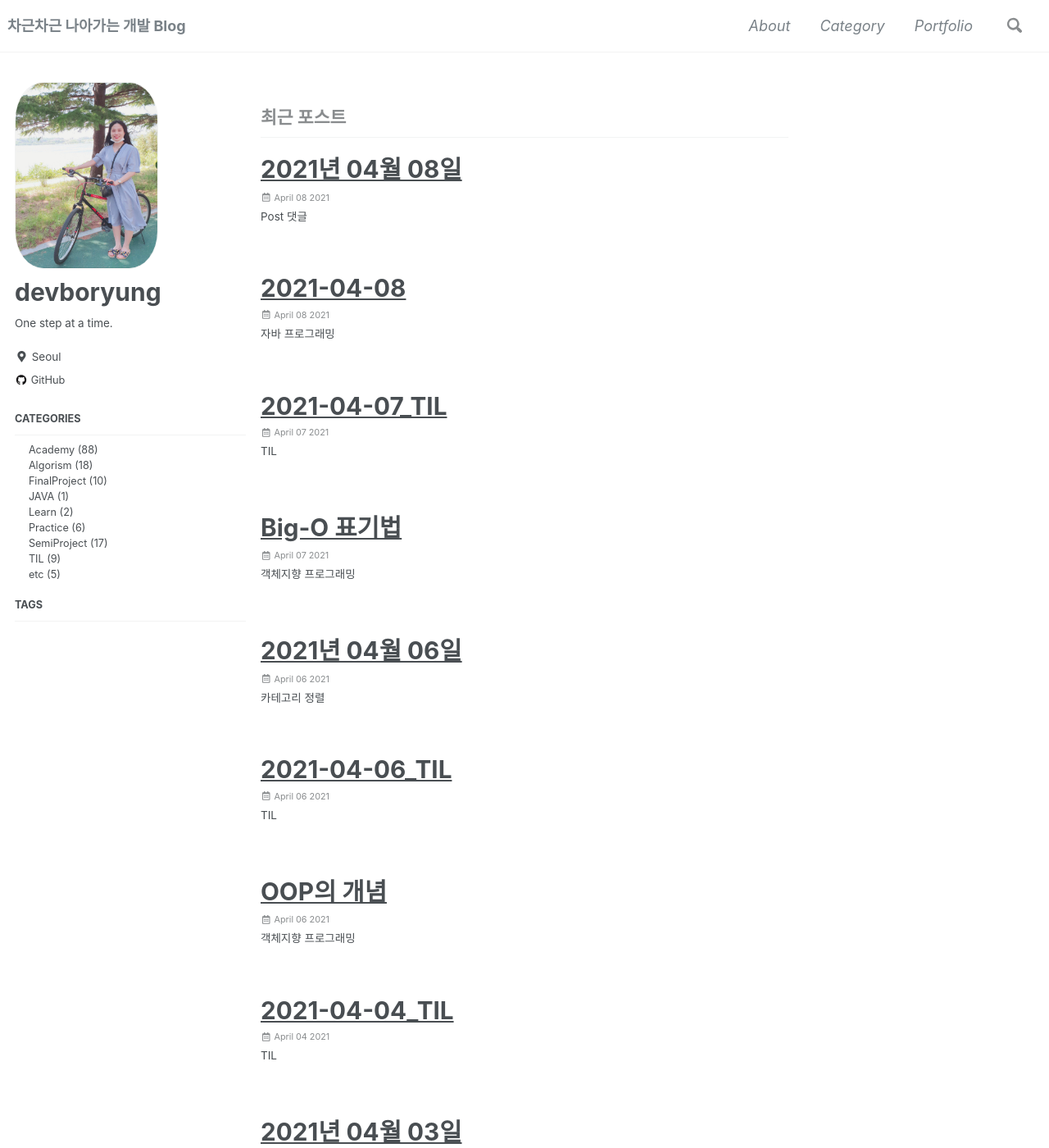
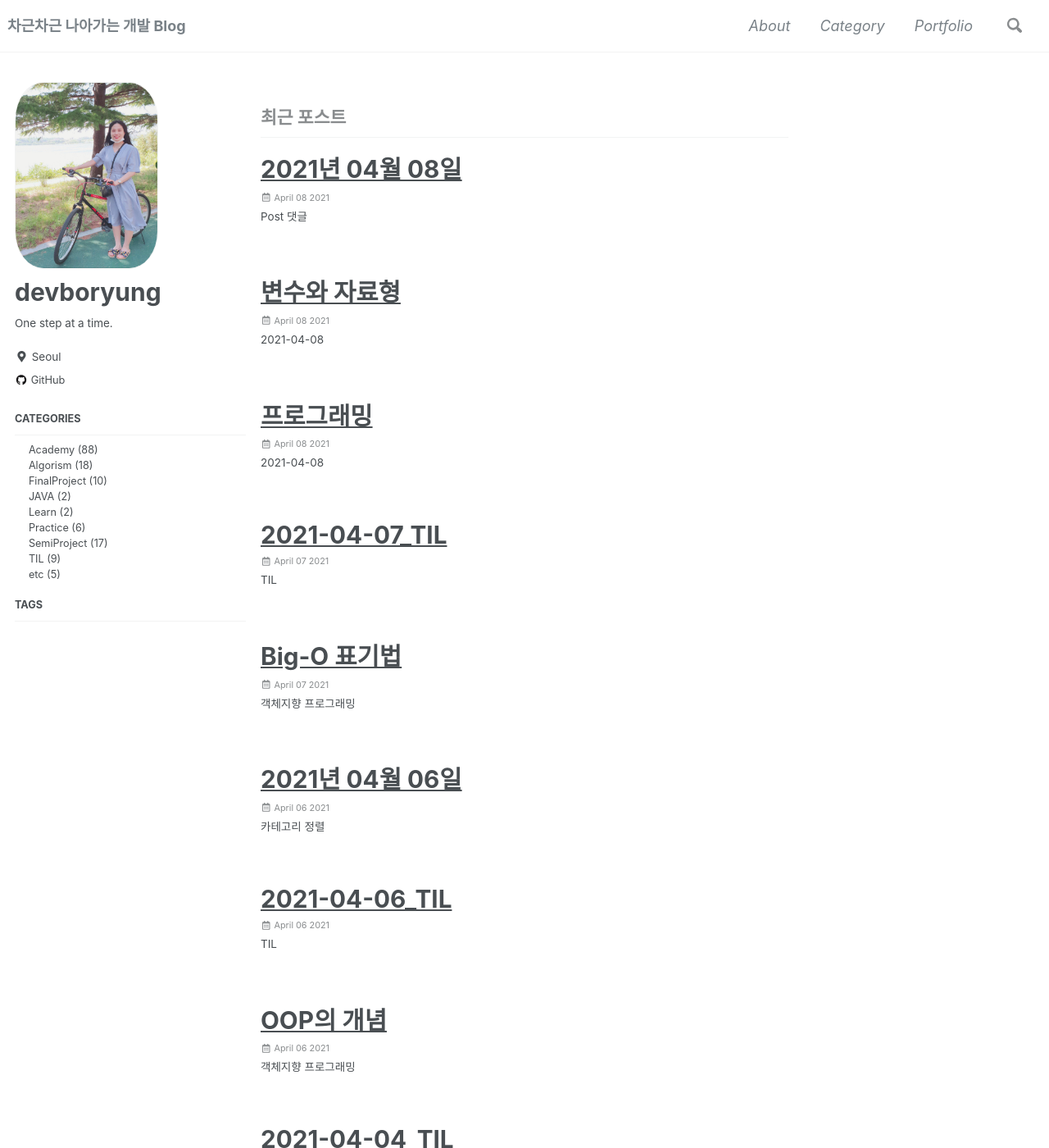
Before and after one commit to devboryung/devboryung.github.io, a Jekyll site: the page built from index.html, in a window 1280 px wide and 1400 px high. Shown: the whole window at 82% size. Built offline with Jekyll 4.4.1, drawn with Linux system fonts in a browser that asks for light colours; nearby versions of some CDN libraries; the list of posts is cut into pages by our own code; comment, search, counter and statistics services are not loaded; a style sheet for code colours, icons or effects is not loaded; some of the changed lines change nothing that is shown; some of the changed text lies outside the part shown.

Commit message:
Variable

````diff
--- a/_posts/JAVA/2021-04-08-Programming.md
+++ b/_posts/JAVA/2021-04-08-1-Programming.md
@@ -1,6 +1,6 @@
 ---
-title: "2021-04-08"
-excerpt: "자바 프로그래밍"
+title: "프로그래밍"
+excerpt: "2021-04-08"
 categories:
   - JAVA
 tags:
--- /dev/null
+++ b/_posts/JAVA/2021-04-08-2-Variable.md
@@ -0,0 +1,134 @@
+---
+title: "변수와 자료형"
+excerpt: "2021-04-08"
+categories:
+  - JAVA
+tags:
+  - Learn
+  - JAVA
+  - Inflearn
+  - DoIt
+toc: true
+---
+
+## 컴퓨터에서 데이터 표현하는 법
+
+- 컴퓨터는 0과 1로만 데이터를 저장 함
+- bit : 컴퓨터가 표현하는 데이터의 최소 단위로 2진수 하나의 값을 저장할 수 있는 메모리의 크기
+- byte : 1byte = 8bit
+
+<br><br>
+
+int num = 10; (10진수)<br>
+int bNum = 0B1010; (0B = 2진수)<br>
+int oNum = 012; (0 = 8진수)<br>
+int hNum = 0XA; (0X = 16진수)<br>
+
+![image](https://user-images.githubusercontent.com/73421820/114037130-a802e380-98bb-11eb-9c7d-b7173050864f.png) <br>
+
+
+<br><br>
+
+### 2진수에서 음의 정수 표현하는 방법
+
+- 양수에 대해서 2의 보수를 취한다.
+우선 1의 보수를 취한 후, 1을 더한다.<br>
+*EX)* 00000101  = 5<br>
+&nbsp;&nbsp;&nbsp;&nbsp;&nbsp;11111010 + 1<br>
+&nbsp;&nbsp;&nbsp;&nbsp;&nbsp;11111011  = -5<br>
+
+```java
+// int 32bit
+int num1 = 0B00000000000000000000000000000101;
+int num2 = 0B11111111111111111111111111111011;
+
+int sum = num1 + num2;
+
+System.out.println("num1 : " + num1);
+System.out.println("num2 : " + num2);
+System.out.println("sum : " + sum);
+```
+
+![image](https://user-images.githubusercontent.com/73421820/114040130-4a23cb00-98be-11eb-9248-e527dd230e57.png)<br>
+
+<br><br>
+
+## 변수란?
+
+변수 : 변하는 수 <br>
+변수를 사용하게 되면 변수의 값이 저장될 공간(메모리)이 생기게 되는데,
+변수는 그 공간의 주소 대신 부르는 이름이다. <br>
+<br><br>
+
+
+### 변수 선언 시 주의점
+1. 변수의 이름은 알파벳,숫자,_,$로 구성된다.
+2. 대소문자를 구분한다.
+3. 숫자로 시작할 수 없고, 키워드를 사용할 수 없다.
+4. 이름 사이에 공백이 있을 수 없다.
+<br><br>
+
+
+
+
+## 문자 인코딩
+컴퓨터에서는 문자도 내부적으로는 비트의 조합으로 표현한다.<br>
+자바에서는 문자를 2바이트로 처리한다.<br>
+
+**인코딩** : 각 문자에 따른 특정 숫자 값을 부여<br>
+**디코딩**: 숫자 값을 원래의 문자로 변환 <br>
+<br>
+
+**아스키** : 1바이트로 영문자, 숫자, 특수문자 등 표현<br>
+**유니코드** : 한글과 같은 복잡한 언어를 표현하기 위한 표준 인코딩(UTF-8, UTF-16)<br>
+문자를 변수에 저장할 때 문자에 해당하는 코드 값이 저장되는데, JAVA는 유니코드 UTF-16을 사용한다.<br>
+
+<br><br>
+
+## 자료형 없이 변수 사용하기 (자바10부터)
+
+- 자료형이 필요한 이유
+변수를 선언 할 때 변수가 사용할 메모리 크기와 타입을 구분하기 위해 사용한다.
+<br>
+
+지역 변수 자료형 추론 : <br>
+변수에 대입되는 값을 보고 컴파일러가 추론.
+
+*EX)* var num = 10;  ->  int num = 10; <br>
+&nbsp;&nbsp;&nbsp;&nbsp;&nbsp; var dNum = 10.0;  ->  double dnum = 10.0;  <br>
+&nbsp;&nbsp;&nbsp;&nbsp;&nbsp; var str = "hello";  ->  String str = "hello";  <br>
+<br>
+
+`주의` 스크립트언어와 다르게 한 번 타입이 정해지면 타입을 변경할 수 없음. 지역 변수에서만 사용 가능
+
+<br><br>
+
+
+## 상수
+
+상수 : 변하지 않는 값 <br>
+상수는 대문자로 표현한다.(규칙)<br>
+
+<br>
+
+## 리터럴
+
+리터럴 : 프로그램에서 사용하는 모든 숫자, 값, 논리 값<br>
+1. 리터럴에 해당되는 값은 특정 공간인 상수 풀(`Constant pool`)에 있다. <br>
+2. 필요한 경우 상수 풀에서 가져와서 사용한다. <br>
+3. 상수 풀에 저장할 때 정수는 int, 실수는 double로 저장된다.<br>
+4. long, float 값으로 저장해야 하는 경우 `식별자`(L,l,F,f)를 명시해야 된다.
+
+<br><br>
+
+
+## 형변환
+
+서로 다른 자료형의 값이 대입되는 경우 형 변환이 일어난다.<br>
+
+**묵시적 형변환** : 작은 수에서 큰 수로, 덜 정밀한 수에서 더 정밀한 수로 대입되는 경우 <br>
+
+**명시적 형변환** : 큰 수에서 작은 수, 정밀한 수에서 덜 정밀한 수로 대입되는 경우<br><br>
+`주의` 변환 되는 자료형을 명시해야되며, 자료의 손실이 발생할 수 있음.
+
+<br><br>
````
